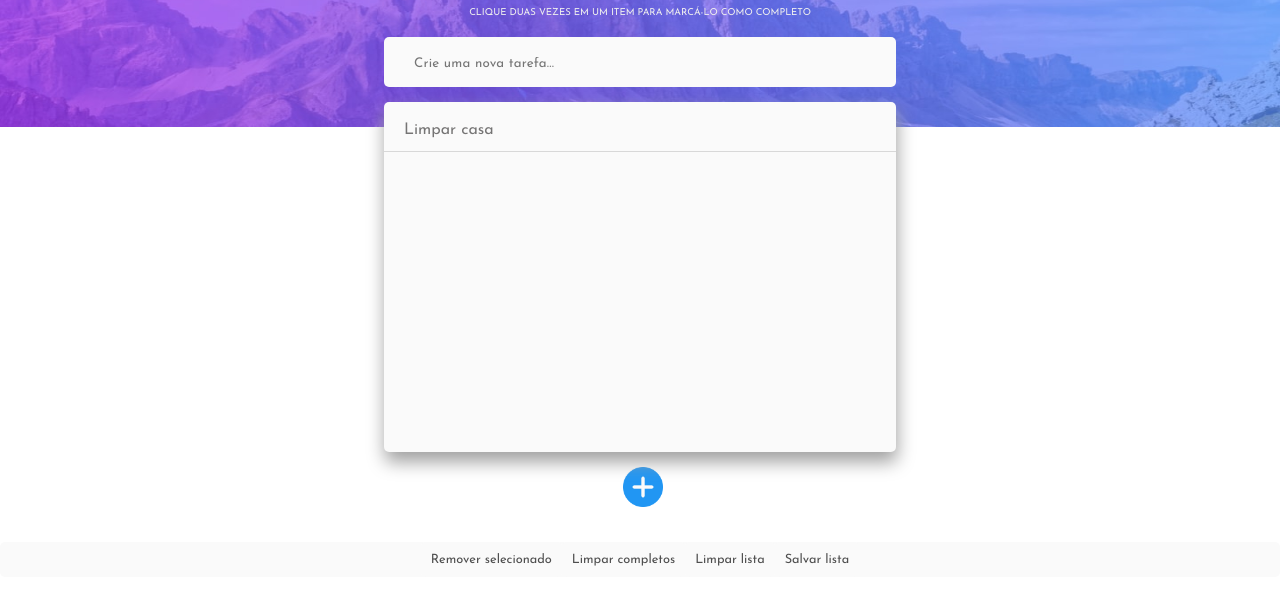
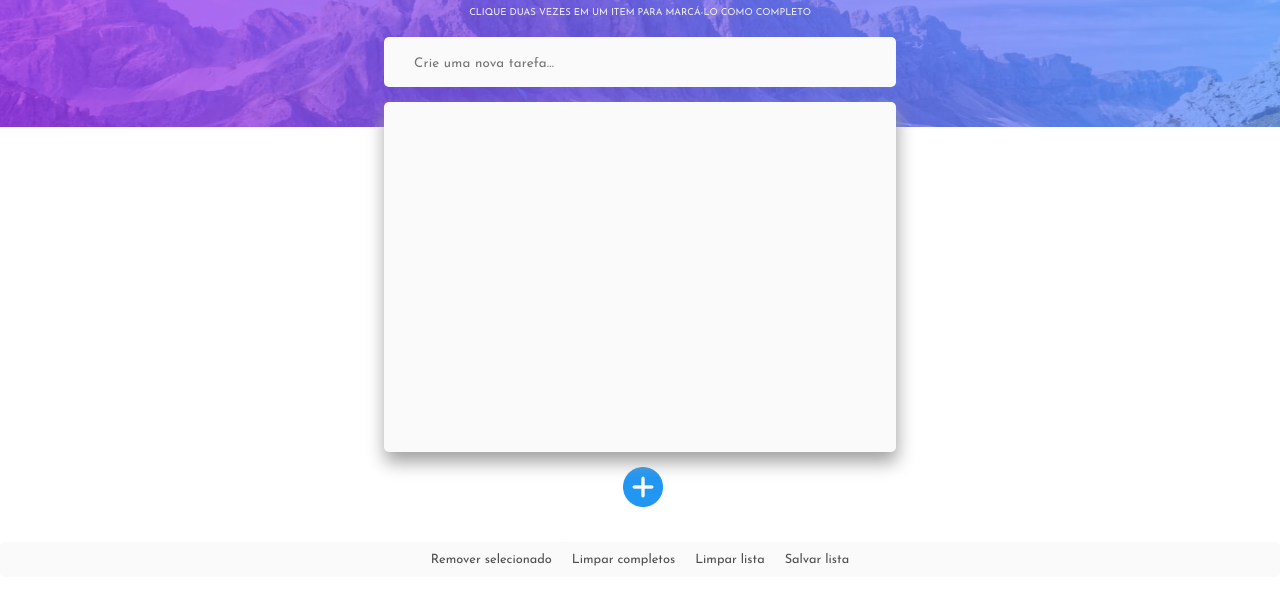
Before and after one commit to LucasSilvaMarts-zz/ToDo-App, a plain HTML site: page index.html in a window 1280 px wide. Shown: the part 75-680 px from the top of the page. Drawn offline with Linux system fonts and the light colour scheme.

```diff
--- a/index.html
+++ b/index.html
@@ -31,7 +31,6 @@
 
       <section id="list-section">
         <ol id="lista-tarefas">
-          <li class="task" >Limpar casa</li>
 
         </ol>
       </section>
```
Also changed, not shown: img/todo-list.png (added).
